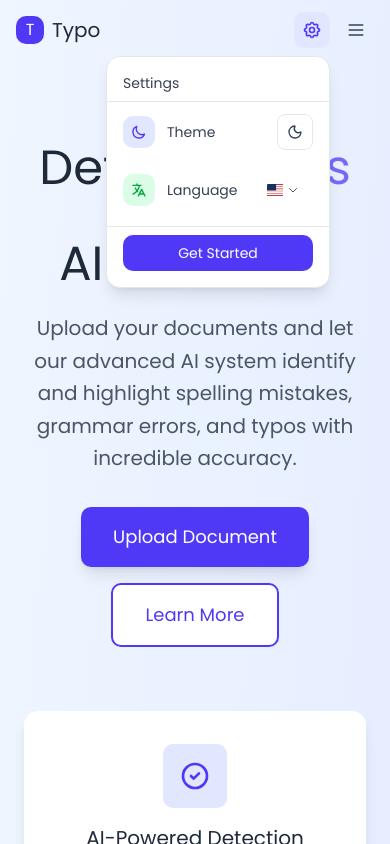
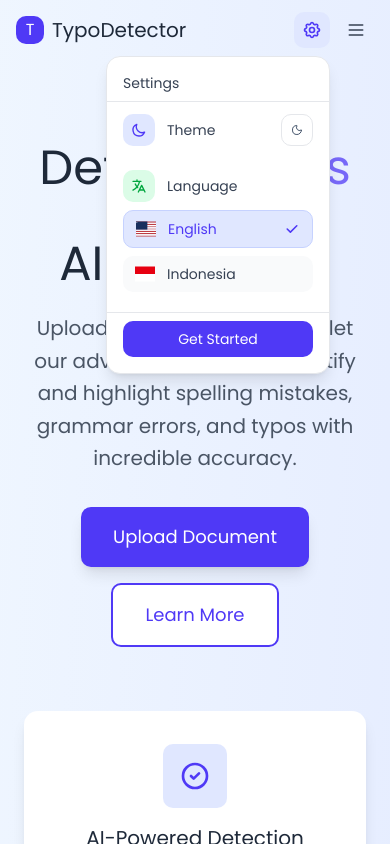
Before and after one commit to Ardiannnnnn/TypoDetection, a Next.js app: page /en in a window 390 px wide. Both pictures are taken after a click on the button 312 px from the left and 30 px from the top of the page. Shown: the top 844 px of the page. Built offline with nearby package versions, Linux system fonts and the light colour scheme.

Commit message:
fix toggle theme mobile

```diff
--- a/src/app/globals.css
+++ b/src/app/globals.css
@@ -7,6 +7,12 @@ html {
   scroll-behavior: smooth;
   scroll-padding-top: 100px; /* Account for fixed navbar */
 }
+
+/* globals.css */
+.theme-transition * {
+  @apply transition-colors duration-300;
+}
+
 
 /* Poppins utility classes */
 .font-poppins {
--- a/src/components/Navbar.tsx
+++ b/src/components/Navbar.tsx
@@ -2,10 +2,11 @@
 
 import Link from 'next/link';
 import { useState, useEffect } from 'react';
-import { usePathname } from 'next/navigation';
+import { usePathname, useRouter } from 'next/navigation';
 import { useTranslations, useLocale } from 'next-intl';
 import LanguageSwitcher from './LanguageSwitcher';
 import {ModeToggle} from './ThemeToggle';
+import FlagIcon from './FlagIcon';
 
 interface NavbarProps {
   showBackButton?: boolean;
@@ -14,6 +15,7 @@ interface NavbarProps {
 export default function Navbar({ showBackButton = false }: NavbarProps) {
   const t = useTranslations('navigation');
   const locale = useLocale();
+   const router = useRouter();
   const [activeSection, setActiveSection] = useState('hero');
   const [isScrolled, setIsScrolled] = useState(false);
   const [isMobileMenuOpen, setIsMobileMenuOpen] = useState(false);
@@ -119,7 +121,7 @@ export default function Navbar({ showBackButton = false }: NavbarProps) {
                 : 'text-gray-800 dark:text-white'
             }`}>
               <span className="hidden sm:inline">TypoDetector</span>
-              <span className="sm:hidden">Typo</span>
+              <span className="sm:hidden">TypoDetector</span>
             </span>
           </Link>
 
@@ -222,8 +224,9 @@ export default function Navbar({ showBackButton = false }: NavbarProps) {
                       <ModeToggle />
                     </div>
 
-                    {/* Language Toggle Row */}
-                    <div className="px-4 py-3 flex items-center justify-between hover:bg-gray-50 dark:hover:bg-gray-700">
+                    {/* ✅ Language Toggle Row - CUSTOM IMPLEMENTATION untuk Mobile */}
+                    <div className="px-4 py-3 hover:bg-gray-50 dark:hover:bg-gray-700">
+                      <div className="flex items-center justify-between mb-2">
                         <div className="flex items-center space-x-3">
                           <div className="w-8 h-8 bg-green-100 dark:bg-green-900/50 rounded-lg flex items-center justify-center">
                             <svg className="w-4 h-4 text-green-600 dark:text-green-400" fill="none" stroke="currentColor" viewBox="0 0 24 24">
@@ -232,7 +235,72 @@ export default function Navbar({ showBackButton = false }: NavbarProps) {
                           </div>
                           <span className="text-sm font-medium text-gray-700 dark:text-gray-300 font-poppins">Language</span>
                         </div>
-                      <LanguageSwitcher />
+                      </div>
+
+                      {/* ✅ Custom Language Buttons untuk Mobile */}
+                      <div className="space-y-2">
+                        <button
+                          onClick={() => {
+                            if (locale !== 'en') {
+                              const segments = pathname.split("/");
+                              if (segments[1] && ["en", "id"].includes(segments[1])) {
+                                segments[1] = 'en';
+                              } else {
+                                segments.splice(1, 0, 'en');
+                              }
+                              const newPath = segments.join("/");
+                              router.push(newPath);
+                              setIsMobileControlsOpen(false);
+                            }
+                          }}
+                          className={`w-full flex items-center space-x-3 px-3 py-2 rounded-lg transition-colors duration-200 text-sm ${
+                            locale === 'en'
+                              ? 'bg-indigo-100 dark:bg-indigo-900/50 text-indigo-600 dark:text-indigo-400 border border-indigo-200 dark:border-indigo-800'
+                              : 'bg-gray-50 dark:bg-gray-700 text-gray-700 dark:text-gray-300 hover:bg-gray-100 dark:hover:bg-gray-600'
+                          }`}
+                        >
+                          <div className="w-5 h-5 flex items-center justify-center">
+                            <FlagIcon country="US" className="w-5 h-5" />
+                          </div>
+                          <span className="flex-1 text-left font-medium font-poppins">English</span>
+                          {locale === 'en' && (
+                            <svg className="w-4 h-4 text-indigo-600 dark:text-indigo-400" fill="currentColor" viewBox="0 0 20 20">
+                              <path fillRule="evenodd" d="M16.707 5.293a1 1 0 010 1.414l-8 8a1 1 0 01-1.414 0l-4-4a1 1 0 011.414-1.414L8 12.586l7.293-7.293a1 1 0 011.414 0z" clipRule="evenodd" />
+                            </svg>
+                          )}
+                        </button>
+
+                        <button
+                          onClick={() => {
+                            if (locale !== 'id') {
+                              const segments = pathname.split("/");
+                              if (segments[1] && ["en", "id"].includes(segments[1])) {
+                                segments[1] = 'id';
+                              } else {
+                                segments.splice(1, 0, 'id');
+                              }
+                              const newPath = segments.join("/");
+                              router.push(newPath);
+                              setIsMobileControlsOpen(false);
+                            }
+                          }}
+                          className={`w-full flex items-center space-x-3 px-3 py-2 rounded-lg transition-colors duration-200 text-sm ${
+                            locale === 'id'
+                              ? 'bg-indigo-100 dark:bg-indigo-900/50 text-indigo-600 dark:text-indigo-400 border border-indigo-200 dark:border-indigo-800'
+                              : 'bg-gray-50 dark:bg-gray-700 text-gray-700 dark:text-gray-300 hover:bg-gray-100 dark:hover:bg-gray-600'
+                          }`}
+                        >
+                          <div className="w-5 h-5 flex items-center justify-center">
+                            <FlagIcon country="ID" className="w-5 h-5" />
+                          </div>
+                          <span className="flex-1 text-left font-medium font-poppins">Indonesia</span>
+                          {locale === 'id' && (
+                            <svg className="w-4 h-4 text-indigo-600 dark:text-indigo-400" fill="currentColor" viewBox="0 0 20 20">
+                              <path fillRule="evenodd" d="M16.707 5.293a1 1 0 010 1.414l-8 8a1 1 0 01-1.414 0l-4-4a1 1 0 011.414-1.414L8 12.586l7.293-7.293a1 1 0 011.414 0z" clipRule="evenodd" />
+                            </svg>
+                          )}
+                        </button>
+                      </div>
                     </div>
 
                     {/* Get Started Button in Mobile */}
@@ -272,7 +340,7 @@ export default function Navbar({ showBackButton = false }: NavbarProps) {
           {/* Back Button with Mobile Controls */}
           {showBackButton && (
             <div className="flex items-center space-x-2">
-              {/* ✅ Mobile Controls for Upload Page */}
+              {/* ✅ Mobile Controls for Upload Page - FIXED VERSION */}
               <div className="lg:hidden relative">
                 <button
                   onClick={(e) => {
@@ -292,19 +360,72 @@ export default function Navbar({ showBackButton = false }: NavbarProps) {
                 </button>
 
                 {isMobileControlsOpen && (
-                  <div className="absolute right-0 top-full mt-2 w-48 bg-white dark:bg-gray-800 rounded-xl shadow-lg border border-gray-200 dark:border-gray-700 py-2 z-50">
+                  <div className="absolute right-0 top-full mt-2 w-52 bg-white dark:bg-gray-800 rounded-xl shadow-lg border border-gray-200 dark:border-gray-700 py-2 z-50">
                     <div className="px-3 py-2 border-b border-gray-200 dark:border-gray-600">
                       <p className="text-xs font-medium text-gray-700 dark:text-gray-300 font-poppins">Settings</p>
                     </div>
 
+                    {/* Theme Row */}
                     <div className="px-3 py-2 flex items-center justify-between hover:bg-gray-50 dark:hover:bg-gray-700">
                       <span className="text-xs text-gray-700 dark:text-gray-300 font-poppins">Theme</span>
                       <ModeToggle />
                     </div>
 
-                    <div className="px-3 py-2 flex items-center justify-between hover:bg-gray-50 dark:hover:bg-gray-700">
+                    {/* ✅ Language Row - Custom Implementation */}
+                    <div className="px-3 py-2 hover:bg-gray-50 dark:hover:bg-gray-700">
+                      <div className="flex items-center justify-between mb-2">
                         <span className="text-xs text-gray-700 dark:text-gray-300 font-poppins">Language</span>
-                      <LanguageSwitcher />
+                      </div>
+
+                      <div className="flex space-x-2">
+                        <button
+                          onClick={() => {
+                            if (locale !== 'en') {
+                              const segments = pathname.split("/");
+                              if (segments[1] && ["en", "id"].includes(segments[1])) {
+                                segments[1] = 'en';
+                              } else {
+                                segments.splice(1, 0, 'en');
+                              }
+                              const newPath = segments.join("/");
+                              router.push(newPath);
+                              setIsMobileControlsOpen(false);
+                            }
+                          }}
+                          className={`flex-1 flex items-center justify-center space-x-1 px-2 py-1 rounded text-xs transition-colors duration-200 ${
+                            locale === 'en'
+                              ? 'bg-indigo-100 dark:bg-indigo-900/50 text-indigo-600 dark:text-indigo-400'
+                              : 'bg-gray-100 dark:bg-gray-700 text-gray-600 dark:text-gray-400 hover:bg-gray-200 dark:hover:bg-gray-600'
+                          }`}
+                        >
+                          <FlagIcon country="US" className="w-3 h-3" />
+                          <span className="font-poppins">EN</span>
+                        </button>
+
+                        <button
+                          onClick={() => {
+                            if (locale !== 'id') {
+                              const segments = pathname.split("/");
+                              if (segments[1] && ["en", "id"].includes(segments[1])) {
+                                segments[1] = 'id';
+                              } else {
+                                segments.splice(1, 0, 'id');
+                              }
+                              const newPath = segments.join("/");
+                              router.push(newPath);
+                              setIsMobileControlsOpen(false);
+                            }
+                          }}
+                          className={`flex-1 flex items-center justify-center space-x-1 px-2 py-1 rounded text-xs transition-colors duration-200 ${
+                            locale === 'id'
+                              ? 'bg-indigo-100 dark:bg-indigo-900/50 text-indigo-600 dark:text-indigo-400'
+                              : 'bg-gray-100 dark:bg-gray-700 text-gray-600 dark:text-gray-400 hover:bg-gray-200 dark:hover:bg-gray-600'
+                          }`}
+                        >
+                          <FlagIcon country="ID" className="w-3 h-3" />
+                          <span className="font-poppins">ID</span>
+                        </button>
+                      </div>
                     </div>
                   </div>
                 )}
--- a/src/components/ThemeToggle.tsx
+++ b/src/components/ThemeToggle.tsx
@@ -1,116 +1,123 @@
-'use client';
+"use client";
 
-import { useState, useEffect } from 'react';
-import { Moon, Sun } from 'lucide-react';
-import { useTheme } from 'next-themes';
+import { useState, useEffect } from "react";
+import { Moon, Sun } from "lucide-react";
+import { useTheme } from "next-themes";
 
 export function ModeToggle() {
   const [mounted, setMounted] = useState(false);
+  const [isTransitioning, setIsTransitioning] = useState(false);
   const { theme, setTheme, resolvedTheme } = useTheme();
 
-  // ✅ Prevent hydration mismatch
   useEffect(() => {
     setMounted(true);
   }, []);
 
-  // ✅ Debug logging
-  useEffect(() => {
-    console.log('🌙 Theme Debug:', { theme, resolvedTheme, mounted });
-  }, [theme, resolvedTheme, mounted]);
-
   if (!mounted) {
     return (
-      <div className="h-9 w-9 rounded-md border border-gray-200 dark:border-gray-700 animate-pulse bg-gray-100 dark:bg-gray-800"></div>
+      <div className="h-8 w-8 sm:h-9 sm:w-9 rounded-lg border border-gray-200 dark:border-gray-700 animate-pulse bg-gray-100 dark:bg-gray-800"></div>
     );
   }
 
   const handleToggle = () => {
-    const newTheme = theme === 'dark' ? 'light' : 'dark';
-    console.log('🔄 Toggling theme from', theme, 'to', newTheme);
+    if (isTransitioning) return; // Prevent double clicks
+
+    setIsTransitioning(true);
+    const html = document.documentElement;
+
+    // ✅ Shorter transition untuk mobile
+    html.classList.add("theme-transition");
+
+    const newTheme = theme === "dark" ? "light" : "dark";
     setTheme(newTheme);
+
+    // ✅ Faster cleanup untuk mobile performance
+    setTimeout(() => {
+      html.classList.remove("theme-transition");
+      setIsTransitioning(false);
+    }, 300); // Reduced dari 500ms ke 300ms
   };
 
-  // ✅ Use resolvedTheme for accurate detection
   const currentTheme = resolvedTheme || theme;
-  const isDark = currentTheme === 'dark';
+  const isDark = currentTheme === "dark";
 
   return (
     <button
       onClick={handleToggle}
+      disabled={isTransitioning}
       className="
-        relative h-9 w-9 rounded-md border border-gray-200 dark:border-gray-700
+        relative h-8 w-8 sm:h-9 sm:w-9 rounded-lg border border-gray-200 dark:border-gray-700
         bg-white dark:bg-gray-800
         hover:bg-gray-50 dark:hover:bg-gray-700
-        transition-all duration-300 ease-in-out
-        hover:scale-105 active:scale-95
+        transition-all duration-200 ease-out
+        active:scale-90 sm:hover:scale-105 sm:active:scale-95
         focus:outline-none
-        focus:ring-0
-        focus:border-indigo-500 dark:focus:border-indigo-400
-        focus:shadow-lg
-        overflow-hidden
+        disabled:opacity-70
+        touch-manipulation
       "
       style={{
-        outline: 'none',
-        boxShadow: 'none',
-        WebkitTapHighlightColor: 'transparent'
+        outline: "none",
+        boxShadow: "none",
+        WebkitTapHighlightColor: "transparent",
       }}
-      aria-label={`Switch to ${isDark ? 'light' : 'dark'} mode`}
-      title={`Switch to ${isDark ? 'light' : 'dark'} mode`}
+      aria-label={`Switch to ${isDark ? "light" : "dark"} mode`}
+      title={`Switch to ${isDark ? "light" : "dark"} mode`}
     >
-      {/* ✅ Sun Icon - Show in dark mode (click to go light) */}
+      {/* ✅ Simplified animations untuk mobile */}
+      <div className="relative w-full h-full flex items-center justify-center">
+        {/* Sun Icon */}
         <Sun
           className={`
-          absolute inset-0 m-auto h-4 w-4 text-yellow-500
-          transition-all duration-500 ease-in-out
-          ${isDark
-            ? 'scale-100 rotate-0 opacity-100'
-            : 'scale-0 rotate-90 opacity-0'
+            absolute h-3 w-3 sm:h-4 sm:w-4 text-yellow-500
+            transition-all duration-300 ease-out
+            ${
+              isDark
+                ? "scale-100 opacity-100"
+                : "scale-0 opacity-0"
             }
           `}
         />
 
-      {/* ✅ Moon Icon - Show in light mode (click to go dark) */}
+        {/* Moon Icon */}
         <Moon
           className={`
-          absolute inset-0 m-auto h-4 w-4 text-slate-700 dark:text-slate-300
-          transition-all duration-500 ease-in-out
-          ${!isDark
-            ? 'scale-100 rotate-0 opacity-100'
-            : 'scale-0 -rotate-90 opacity-0'
+            absolute h-3 w-3 sm:h-4 sm:w-4 text-slate-600 dark:text-slate-300
+            transition-all duration-300 ease-out
+            ${
+              !isDark
+                ? "scale-100 opacity-100"
+                : "scale-0 opacity-0"
             }
           `}
         />
+      </div>
 
-      {/* ✅ Background transition effect */}
+      {/* ✅ Simplified background effect - only for desktop */}
       <div
         className={`
-          absolute inset-0 rounded-md transition-all duration-300 ease-in-out
-          ${isDark
-            ? 'bg-gradient-to-tr from-slate-800 to-slate-700'
-            : 'bg-gradient-to-tr from-amber-50 to-yellow-50'
+          absolute inset-0 rounded-lg transition-all duration-200 ease-out
+          hidden sm:block
+          ${
+            isDark
+              ? "bg-slate-100/5"
+              : "bg-yellow-100/20"
           }
-          -z-10
+          opacity-0 hover:opacity-100
         `}
       />
 
-      {/* ✅ Custom focus indicator (subtle glow) */}
+      {/* ✅ Mobile-specific active state */}
       <div
         className={`
-          absolute inset-0 rounded-md transition-all duration-200
-          ${isDark
-            ? 'shadow-indigo-400/20'
-            : 'shadow-indigo-500/20'
-          }
-          opacity-0 focus-within:opacity-100
-          -z-20
+          absolute inset-0 rounded-lg transition-all duration-150 ease-out
+          sm:hidden
+          ${isTransitioning ? "bg-gray-200 dark:bg-gray-600" : ""}
+          ${isDark ? "bg-blue-500/10" : "bg-yellow-500/10"}
+          opacity-0 active:opacity-100
         `}
-        style={{
-          boxShadow: '0 0 0 3px rgba(99, 102, 241, 0.2)'
-        }}
       />
     </button>
   );
 }
 
-// ✅ Export as default juga untuk compatibility
 export default ModeToggle;
```
Lines whose indentation alone changed are shown as unchanged.
